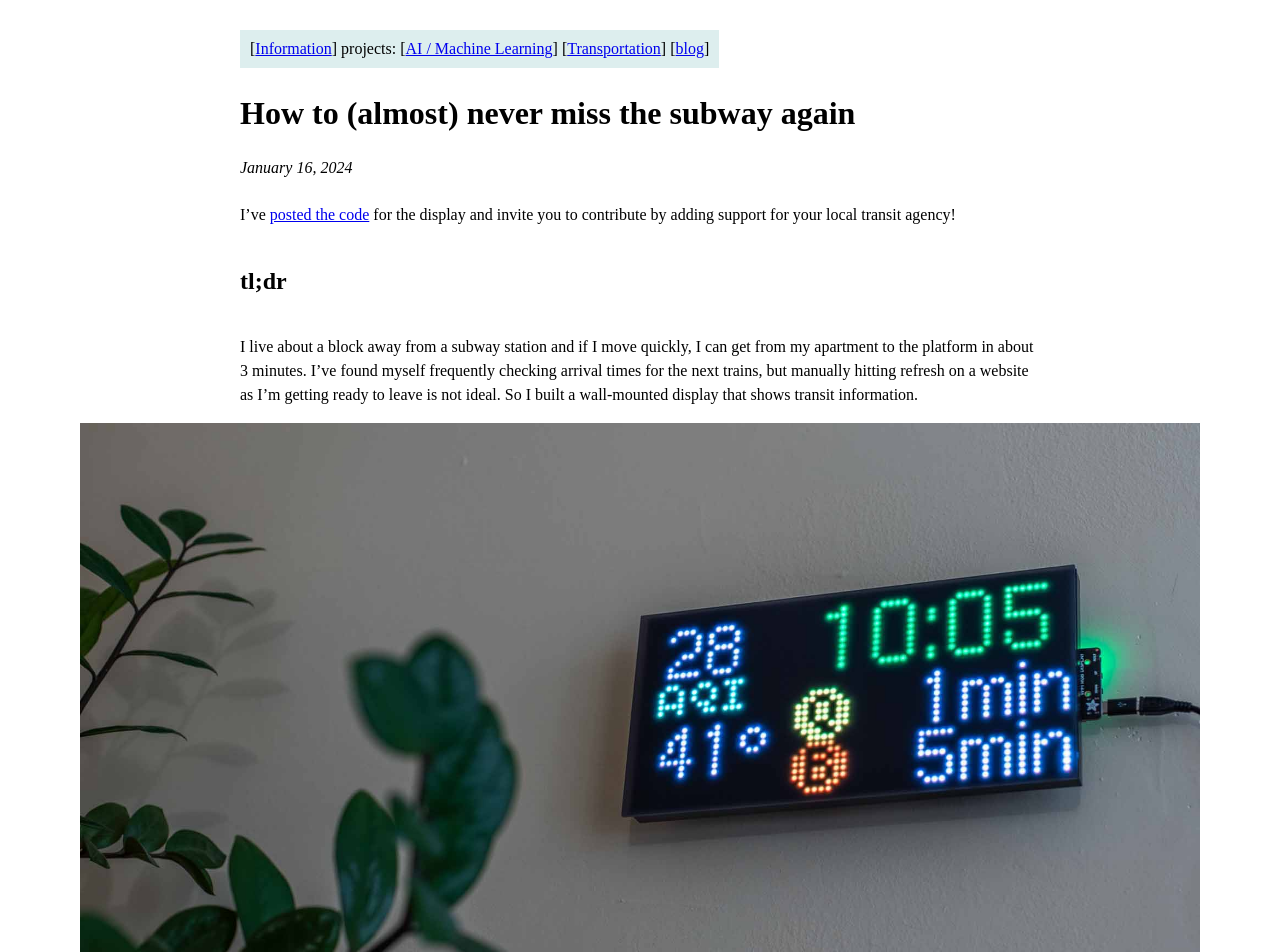
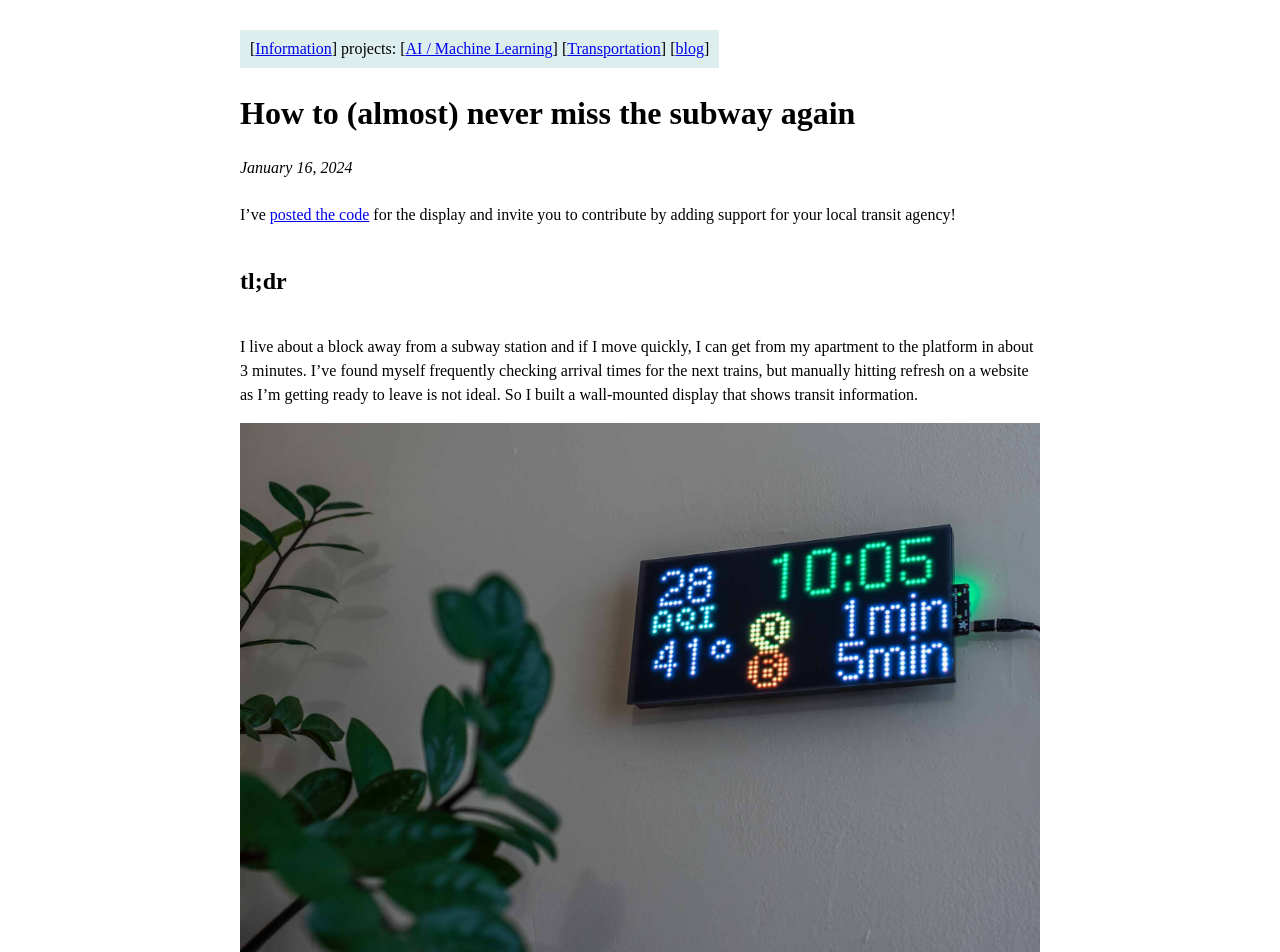
Before and after one commit to benarnav/benarnav.github.io, a Jekyll site: the page built from posts/arrivals_rgb_display.md, in a window 1280 px wide. Shown: the top 952 px of the page. Built offline with Jekyll 4.4.1, drawn with Linux system fonts in a browser that asks for light colours.

Commit message:
update layout

```diff
--- a/assets/css/main.css
+++ b/assets/css/main.css
@@ -158,6 +158,10 @@ img {
 }
 .img-solo-div {
   align-self: center;
+  width: 100%;
+}
+.img-solo-div-oversize {
+  align-self: center;
   width: 140%;
 }
 @media only screen and (max-width: 768px) {
@@ -171,6 +175,9 @@ img {
     max-width: 100%;
   }
   .img-solo-div {
+    width: 100%;
+  }
+  .img-solo-div-oversize {
     width: 100%;
   }
 }
```
Also changed, not shown: posts/dream_mech_interp.md (+1 -1 lines).
